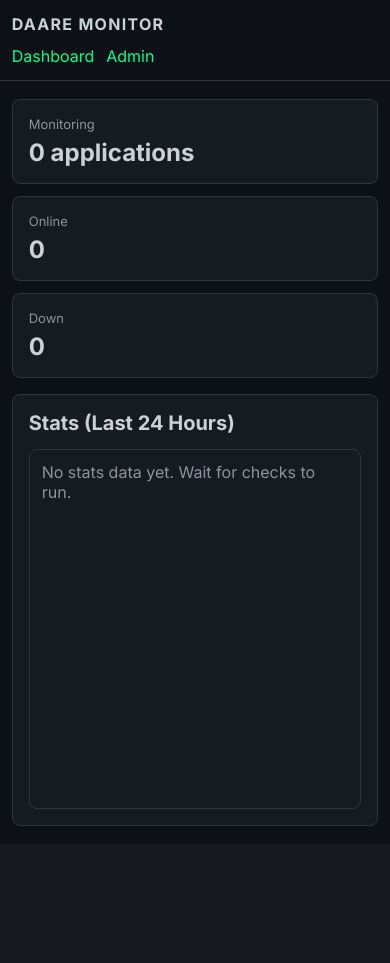
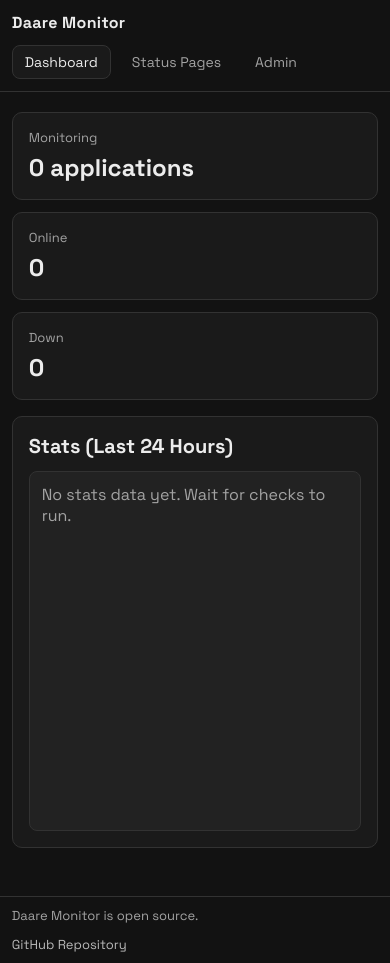
Before and after one commit to birajrai/daare-monitor, a Node server app: page / in a window 390 px wide. Before the commit the page ends 826 px from the top, so only its background shows below. Run offline with Node 20, Linux system fonts and the light colour scheme; data that the repository does not hold is empty; some libraries are stand-ins or nearby versions.

Commit message:
Add footer and revamp UI styles/navigation
Introduce a reusable footer partial and include it across layouts and pages; add middleware to expose currentPath for active nav highlighting. Update topbar to use semantic nav links with active states and tweak brand text. Major stylesheet overhaul: new color tokens, font change, refined spacing, improved card/table/form styles, responsive adjustments, and new nav/link/button styles. Minor view copy additions (meta hints) on admin and page templates and head.ejs updated to load the new fonts.

```diff
--- a/app.js
+++ b/app.js
@@ -21,6 +21,10 @@
 app.disable('x-powered-by');
 
 app.use(requestNonce);
+app.use((req, res, next) => {
+    res.locals.currentPath = req.path;
+    next();
+});
 app.use(createSecurityMiddleware(config));
 
 app.use(express.urlencoded({ extended: false, limit: '10kb' }));
--- a/public/styles.css
+++ b/public/styles.css
@@ -1,34 +1,32 @@
 :root {
-  --bg: #0d1117;
-  --card: #161b22;
-  --green: #00ff88;
-  --red: #ff4d4f;
-  --text: #c9d1d9;
-  --muted: #8b949e;
-  --line: #30363d;
+  --bg: #121212;
+  --surface: #1a1a1a;
+  --surface-2: #222222;
+  --text: #ececec;
+  --muted: #a3a3a3;
+  --line: #323232;
+  --accent: #b8b8b8;
+  --success: #4dd08a;
+  --danger: #ff6b6b;
 }
 
 * { box-sizing: border-box; }
+
+html, body { min-height: 100%; }
 
 body {
   margin: 0;
   background: var(--bg);
   color: var(--text);
-  font-family: 'Inter', sans-serif;
+  font-family: 'Space Grotesk', sans-serif;
 }
 
-a { color: var(--green); text-decoration: none; }
+a { color: var(--accent); text-decoration: none; }
 a:hover { text-decoration: underline; }
 
 .container {
-  width: min(1100px, 94%);
+  width: min(1120px, 94%);
   margin: 0 auto;
-}
-
-.topbar {
-  border-bottom: 1px solid var(--line);
-  padding: 14px 0;
-  margin-bottom: 18px;
 }
 
 .row-between {
@@ -38,21 +36,54 @@
   gap: 12px;
 }
 
+.topbar {
+  border-bottom: 1px solid var(--line);
+  padding: 12px 0;
+  margin-bottom: 20px;
+  background: var(--bg);
+}
+
 .brand {
-  letter-spacing: 0.08em;
-  font-weight: 700;
   color: var(--text);
+  font-weight: 600;
+  letter-spacing: 0.02em;
 }
 
 .nav {
   display: flex;
-  gap: 12px;
+  gap: 8px;
 }
 
+.nav-link {
+  display: inline-flex;
+  align-items: center;
+  height: 34px;
+  padding: 0 12px;
+  border-radius: 8px;
+  border: 1px solid transparent;
+  color: var(--muted);
+  text-decoration: none;
+  font-size: 14px;
+}
+
+.nav-link:hover {
+  color: var(--text);
+  border-color: var(--line);
+  text-decoration: none;
+}
+
+.nav-link.active {
+  color: var(--text);
+  border-color: var(--line);
+  background: var(--surface);
+}
+
+main.container { padding-bottom: 20px; }
+
 .card {
-  background: var(--card);
+  background: var(--surface);
   border: 1px solid var(--line);
-  border-radius: 8px;
+  border-radius: 10px;
   padding: 16px;
   margin-bottom: 16px;
 }
@@ -81,20 +110,25 @@
 }
 
 h1, h2 {
-  margin: 0 0 14px;
+  margin: 0 0 12px;
   font-size: 20px;
 }
 
 .meta {
   color: var(--muted);
-  margin-top: -4px;
+  margin-top: -2px;
 }
 
-.table-wrap { overflow-x: auto; }
+.table-wrap {
+  overflow-x: auto;
+  border: 1px solid var(--line);
+  border-radius: 8px;
+}
 
 table {
   width: 100%;
   border-collapse: collapse;
+  background: var(--surface);
 }
 
 th, td {
@@ -187,6 +233,7 @@
   border: 1px solid var(--line);
   border-radius: 8px;
   padding: 12px;
+  background: var(--surface-2);
 }
 
 .meta-list {
@@ -228,17 +272,45 @@
   margin: 0;
 }
 
+.site-footer {
+  margin-top: 12px;
+  border-top: 1px solid var(--line);
+  background: var(--bg);
+}
+
+.footer-inner {
+  min-height: 56px;
+  display: flex;
+  align-items: center;
+  justify-content: space-between;
+  gap: 12px;
+  color: var(--muted);
+  font-size: 13px;
+}
+
+.footer-inner p { margin: 0; }
+
+@media (max-width: 900px) {
+  .form,
+  .check-list { grid-template-columns: 1fr; }
+}
+
 @media (max-width: 720px) {
   .topbar .row-between {
     flex-direction: column;
     align-items: flex-start;
   }
 
-  th, td {
-    font-size: 13px;
-  }
+  .nav { flex-wrap: wrap; }
 
-  .stats-grid {
-    grid-template-columns: 1fr;
+  th, td { font-size: 13px; }
+
+  .stats-grid { grid-template-columns: 1fr; }
+
+  .footer-inner {
+    flex-direction: column;
+    align-items: flex-start;
+    justify-content: center;
+    padding: 10px 0;
   }
 }
--- a/views/admin-create.ejs
+++ b/views/admin-create.ejs
@@ -7,6 +7,7 @@
   <main class="container">
     <section class="card">
       <h1>Create Monitor</h1>
+      <p class="meta">Configure a new check target and interval.</p>
       <form method="post" action="/admin/create" class="form">
         <label>Name<input required name="name" maxlength="120"></label>
         <label>Slug<input required name="slug" pattern="[a-z0-9-]{1,100}" placeholder="example-api"></label>
@@ -27,5 +28,6 @@
       </form>
     </section>
   </main>
+  <%- include('partials/footer') %>
 </body>
 </html>
--- a/views/admin-edit.ejs
+++ b/views/admin-edit.ejs
@@ -7,6 +7,7 @@
   <main class="container">
     <section class="card">
       <h1>Edit Monitor: <%= monitor.name %></h1>
+      <p class="meta">Update monitor configuration without losing history.</p>
       <form method="post" action="/admin/<%= monitor.slug %>/edit" class="form">
         <label>Name<input required name="name" maxlength="120" value="<%= monitor.name %>"></label>
         <label>Slug<input required name="slug" pattern="[a-z0-9-]{1,100}" value="<%= monitor.slug %>"></label>
@@ -27,5 +28,6 @@
       </form>
     </section>
   </main>
+  <%- include('partials/footer') %>
 </body>
 </html>
--- a/views/admin-page-create.ejs
+++ b/views/admin-page-create.ejs
@@ -7,6 +7,7 @@
   <main class="container">
     <section class="card">
       <h1>Create Status Page</h1>
+      <p class="meta">Pick the monitors you want to publish for users.</p>
       <form method="post" action="/admin/pages/create" class="form">
         <label>Title<input required name="title" maxlength="120"></label>
         <label>Slug<input required name="slug" pattern="[a-z0-9-]{1,100}" placeholder="public-status"></label>
@@ -29,5 +30,6 @@
       </form>
     </section>
   </main>
+  <%- include('partials/footer') %>
 </body>
 </html>
--- a/views/admin-page-edit.ejs
+++ b/views/admin-page-edit.ejs
@@ -7,6 +7,7 @@
   <main class="container">
     <section class="card">
       <h1>Edit Status Page: <%= page.title %></h1>
+      <p class="meta">Change page metadata and monitor visibility.</p>
       <form method="post" action="/admin/pages/<%= page.slug %>/edit" class="form">
         <label>Title<input required name="title" maxlength="120" value="<%= page.title %>"></label>
         <label>Slug<input required name="slug" pattern="[a-z0-9-]{1,100}" value="<%= page.slug %>"></label>
@@ -29,5 +30,6 @@
       </form>
     </section>
   </main>
+  <%- include('partials/footer') %>
 </body>
 </html>
--- a/views/admin-pages.ejs
+++ b/views/admin-pages.ejs
@@ -7,7 +7,10 @@
   <main class="container">
     <section class="card">
       <div class="row-between">
+        <div>
         <h1>Status Pages</h1>
+        <p class="meta">Create public pages for selected monitors.</p>
+      </div>
         <div class="action-row">
           <a class="button-secondary" href="/admin">Back to Admin</a>
           <a class="button-secondary" href="/admin/pages/create">Create Status Page</a>
@@ -48,5 +51,6 @@
       </div>
     </section>
   </main>
+  <%- include('partials/footer') %>
 </body>
 </html>
--- a/views/admin.ejs
+++ b/views/admin.ejs
@@ -7,7 +7,10 @@
   <main class="container">
     <section class="card">
       <div class="row-between">
+        <div>
         <h1>Admin</h1>
+        <p class="meta">Manage monitors, uptime checks, and public pages.</p>
+      </div>
         <div class="action-row">
           <a class="button-secondary" href="/admin/pages">Status Pages</a>
           <a class="button-secondary" href="/admin/create">Create Monitor</a>
@@ -53,5 +56,6 @@
       </div>
     </section>
   </main>
+  <%- include('partials/footer') %>
 </body>
 </html>
--- a/views/index.ejs
+++ b/views/index.ejs
@@ -71,5 +71,6 @@
       window.addEventListener('resize', () => chart.resize());
     }
   </script>
+  <%- include('partials/footer') %>
 </body>
 </html>
--- a/views/layout.ejs
+++ b/views/layout.ejs
@@ -20,5 +20,6 @@
     </div>
   </header>
   <main class="container"><%- body %></main>
+  <%- include('partials/footer') %>
 </body>
 </html>
--- /dev/null
+++ b/views/partials/footer.ejs
@@ -0,0 +1,8 @@
+<footer class="site-footer">
+  <div class="container footer-inner">
+    <p>Daare Monitor is open source.</p>
+    <a href="https://github.com/birajrai/daare-monitor" target="_blank" rel="noopener noreferrer">
+      GitHub Repository
+    </a>
+  </div>
+</footer>
--- a/views/partials/head.ejs
+++ b/views/partials/head.ejs
@@ -4,6 +4,6 @@
   <title><%= title %> | Daare Monitor</title>
   <link rel="preconnect" href="https://fonts.googleapis.com">
   <link rel="preconnect" href="https://fonts.gstatic.com" crossorigin>
-  <link href="https://fonts.googleapis.com/css2?family=Inter:wght@400;500;700&display=swap" rel="stylesheet">
+  <link href="https://fonts.googleapis.com/css2?family=Space+Grotesk:wght@400;500;700&family=IBM+Plex+Mono:wght@400;500&display=swap" rel="stylesheet">
   <link rel="stylesheet" href="/styles.css">
 </head>
--- a/views/partials/topbar.ejs
+++ b/views/partials/topbar.ejs
@@ -1,9 +1,10 @@
 <header class="topbar">
   <div class="container row-between">
-    <a href="/" class="brand">DAARE MONITOR</a>
+    <a href="/" class="brand">Daare Monitor</a>
     <nav class="nav">
-      <a href="/">Dashboard</a>
-      <a href="/admin">Admin</a>
+      <a class="nav-link <%= currentPath === '/' ? 'active' : '' %>" href="/">Dashboard</a>
+      <a class="nav-link <%= currentPath.startsWith('/admin/pages') || currentPath.startsWith('/status-page') ? 'active' : '' %>" href="/admin/pages">Status Pages</a>
+      <a class="nav-link <%= currentPath.startsWith('/admin') ? 'active' : '' %>" href="/admin">Admin</a>
     </nav>
   </div>
 </header>
--- a/views/status-page.ejs
+++ b/views/status-page.ejs
@@ -62,5 +62,6 @@
       </div>
     </section>
   </main>
+  <%- include('partials/footer') %>
 </body>
 </html>
--- a/views/status.ejs
+++ b/views/status.ejs
@@ -148,5 +148,6 @@
       window.addEventListener('resize', () => chart.resize());
     }
   </script>
+  <%- include('partials/footer') %>
 </body>
 </html>
```
Also changed, not shown: other parts of public/styles.css (+36 -29 lines).
